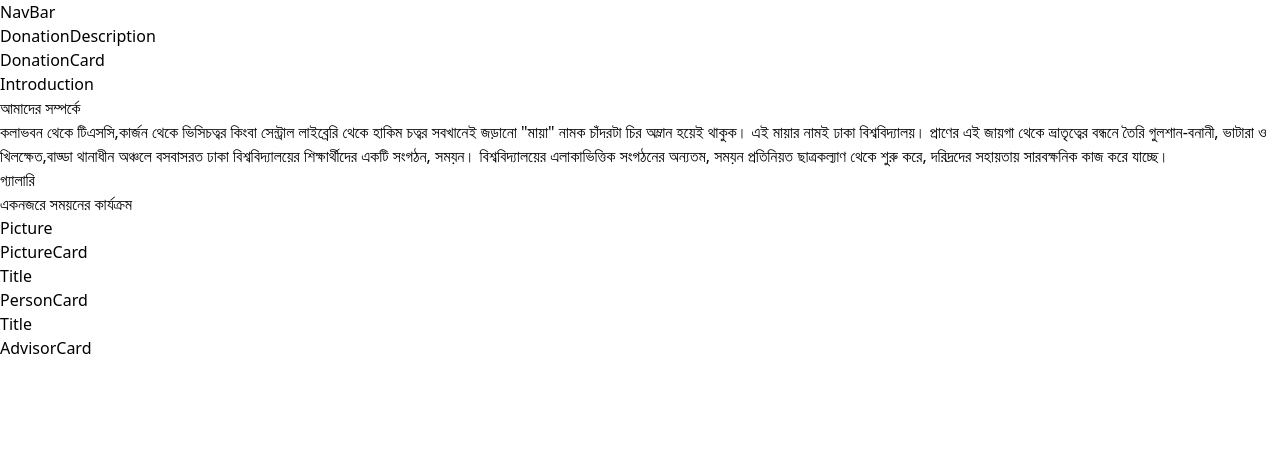
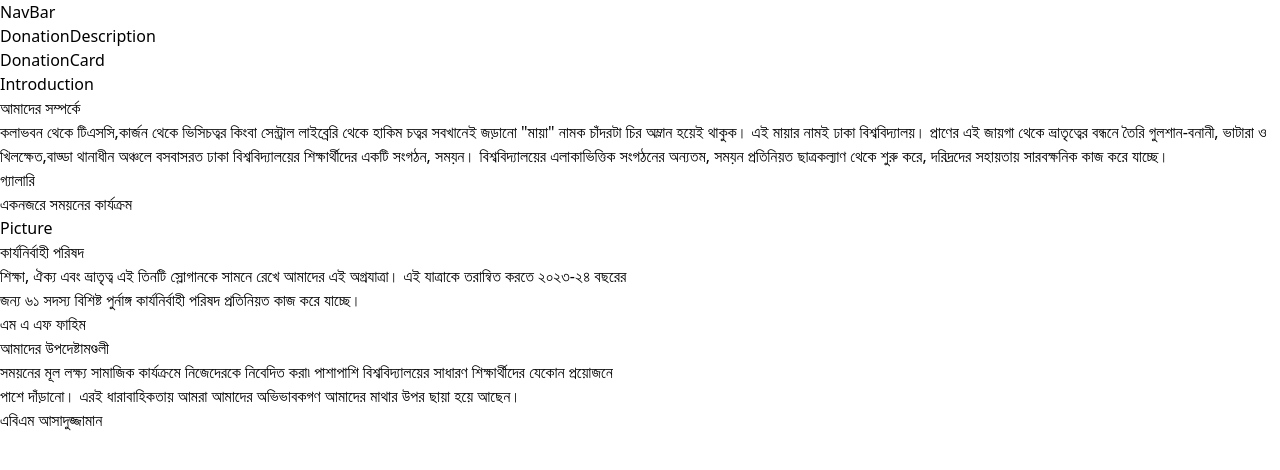
Before and after one commit to rakib3004/somoyondu.github.io, a React (Vite) app: page / in a window 1280 px wide. Shown: the top 470 px of the page. Built offline with nearby package versions, Linux system fonts and the light colour scheme.

Commit message:
start to write structure part 2

```diff
--- a/src/components/AdvisorCard.jsx
+++ b/src/components/AdvisorCard.jsx
@@ -2,7 +2,11 @@
 
 const AdvisorCard = () => {
   return (
-    <div>AdvisorCard</div>
+    <div>
+       <div className='w-full h-100 text-center text-4xl '>
+       এবিএম আসাদুজ্জামান
+             </div>
+    </div>
   )
 }
 
--- a/src/components/PersonCard.jsx
+++ b/src/components/PersonCard.jsx
@@ -2,7 +2,11 @@
 
 const PersonCard = () => {
   return (
-    <div>PersonCard</div>
+    <div>
+       <div className='w-full h-100 text-center text-4xl '>
+       এম এ এফ ফাহিম
+      </div>
+    </div>
   )
 }
 
--- a/src/components/PictureCard.jsx
+++ b/src/components/PictureCard.jsx
@@ -2,7 +2,11 @@
 
 const PictureCard = () => {
   return (
-    <div>PictureCard</div>
+    <div>
+      <div className='w-full h-100 text-center text-4xl '>
+        Picture
+      </div>
+    </div>
   )
 }
 
--- a/src/features/AdvisoryComittee.jsx
+++ b/src/features/AdvisoryComittee.jsx
@@ -4,8 +4,15 @@
 
 const AdvisoryComittee = () => {
   return (
-    <div>
-      <Title/>
+    <div className='py-6 my-6'>
+      {/* <Title/> */}
+      <div className='text-center'>
+      <h1 className='text-3xl'>আমাদের উপদেষ্টামণ্ডলী</h1>
+      <h1 className='text-md'>
+      সময়নের মূল লক্ষ্য সামাজিক কার্যক্রমে নিজেদেরকে নিবেদিত করা৷ পাশাপাশি বিশ্ববিদ্যালয়ের সাধারণ শিক্ষার্থীদের যেকোন প্রয়োজনে <br />
+      পাশে দাঁড়ানো। এরই ধারাবাহিকতায় আমরা আমাদের অভিভাবকগণ আমাদের মাথার উপর ছায়া হয়ে আছেন।
+       </h1>
+      </div>
       <AdvisorCard/>
     </div>
   )
--- a/src/features/ExecutiveComittee.jsx
+++ b/src/features/ExecutiveComittee.jsx
@@ -5,8 +5,15 @@
 
 const ExecutiveComittee = () => {
   return (
-    <div>
-      <Title/>
+    <div className='py-6 my-6'>
+      {/* <Title/> */}
+      <div className='text-center'>
+      <h1 className='text-3xl'>কার্যনির্বাহী পরিষদ</h1>
+      <h1 className='text-md'>
+        শিক্ষা, ঐক্য এবং ভ্রাতৃত্ব এই তিনটি স্লোগানকে সামনে রেখে আমাদের এই অগ্রযাত্রা। এই যাত্রাকে তরান্বিত করতে ২০২৩-২৪ বছরের <br />
+       জন্য ৬১ সদস্য বিশিষ্ট পুর্নাঙ্গ কার্যনির্বাহী পরিষদ প্রতিনিয়ত কাজ করে যাচ্ছে।
+       </h1>
+      </div>
       <PersonCard/>
     </div>
   )
--- a/src/features/Gallery.jsx
+++ b/src/features/Gallery.jsx
@@ -4,14 +4,13 @@
 
 const Gallery = () => {
   return (
-    <div className='bg-[#FFF3CF]'>
+    <div className='bg-[#FFF3CF] py-6 my-6'>
       {/* <Title/> */}
+      <div className='text-center'>
       <h1 className='text-3xl'>গ্যালারি</h1>
-      <h1 className='text-lg'>একনজরে সময়নের কার্যক্রম</h1>
+      <h1 className='text-md'>একনজরে সময়নের কার্যক্রম</h1>
+      </div>
 
-<div className='w-full h-100 text-center text-4xl '>
-Picture
-</div>
       <PictureCard/>
     </div>
   )
```
